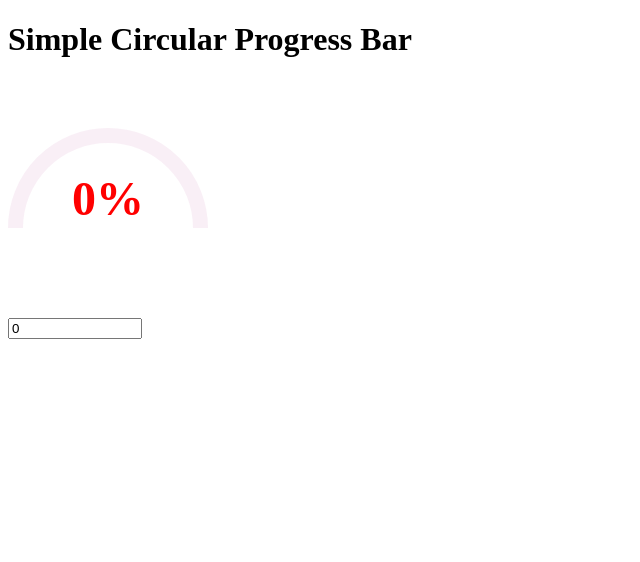
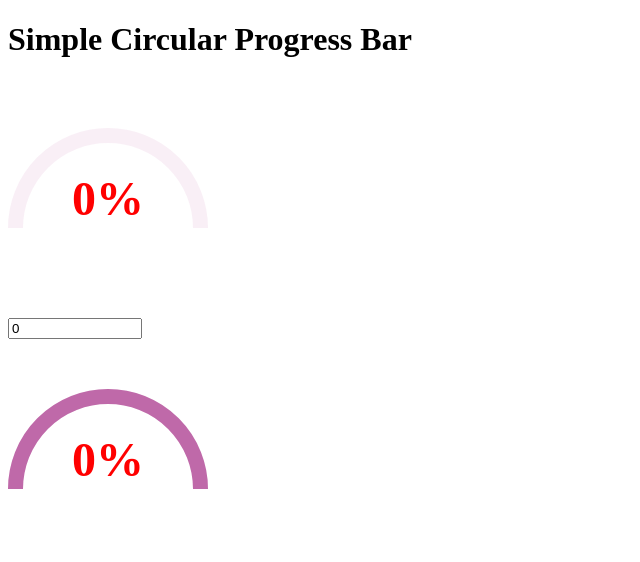
Before and after one commit to Tuvedunyel/test-progress-bar, a website: page index.html in a window 1280 px wide. Shown: the whole page, without its empty margins (0-640 px from the left). Drawn offline with nearby package versions, Linux system fonts and the light colour scheme.

Commit message:
small fixe

```diff
--- a/index.html
+++ b/index.html
@@ -6,6 +6,7 @@
     <meta name="viewport" content="width=device-width, initial-scale=1.0" />
     <script src="https://cdn.jsdelivr.net/npm/vue@2.6.14/dist/vue.js"></script>
     <script src="script.js" defer></script>
+    <script src="novue.js" defer></script>
     <link rel="stylesheet" href="css/style.css" />
     <title>Progress bar</title>
   </head>
@@ -50,7 +51,7 @@
             v-model="percentage"
           />
         </div>
-        <div id="progress-wrap"></div>
+        <div id="progress-wrap" class="progress-wrapper"></div>
       </div>
     </main>
   </body>
--- a/novue.js
+++ b/novue.js
@@ -3,8 +3,8 @@ const sqSize = 200;
 let percentage = 0;
 const strokeWidth = 15;
 
-const viewbox = () => {
-  return "0 0 " + sqSize + " " + sqSize;
+const viewBox = () => {
+  return `0 0 ${sqSize} ${sqSize}`;
 };
 
 const radius = () => {
@@ -12,7 +12,7 @@ const radius = () => {
 };
 
 const dashArray = () => {
-  return radius * Math.PI * 2;
+  return radius() * Math.PI * 2;
 };
 
 const dashOffset = () => {
@@ -28,12 +28,10 @@ const strokeWidthpx = () => {
 };
 
 const strokeDashArray = () => {
-  return (
-    "stroke-dasharray: " + dashArray() + "; strokeDashoffset: " + dashOffset()
-  );
+  return `stroke-dasharray: ${dashArray()}; strokeDashoffset: ${dashOffset()}`;
 };
 
-svgContainer.innerHTML = `<svg width="${sqSize}px" height="${sqSize}px" viewBox=${viewBox()}>
+svgContainer.innerHTML = `<svg width="${sqSize}px" height="${sqSize}px" viewBox="${viewBox()}">
     <circle class="circle-background" cx="${
       sqSize / 2
     }" cy="0" r="${radius()}" transform="${rotate()}" stroke-width="${strokeWidthpx()}" />
@@ -41,4 +39,5 @@ svgContainer.innerHTML = `<svg width="${sqSize}px" height="${sqSize}px" viewBox=
       sqSize / 2
     }" cy="0" r="${radius()}" stroke-width="${strokeWidthpx()}" transform="${rotate()}" style="${strokeDashArray()}" />
 
-</svg>`;
+</svg>
+<span class="circle-text">${percentage}%</span>`;
--- a/scss/style.scss
+++ b/scss/style.scss
@@ -25,7 +25,7 @@
 }
 
 .circle-progress {
-  stroke: rgb(190, 104, 169);
+  stroke: hsl(315 40% 58%);
   stroke-linecap: round;
   stroke-linejoin: round;
 }
```
Also changed, not shown: css/style.css.
